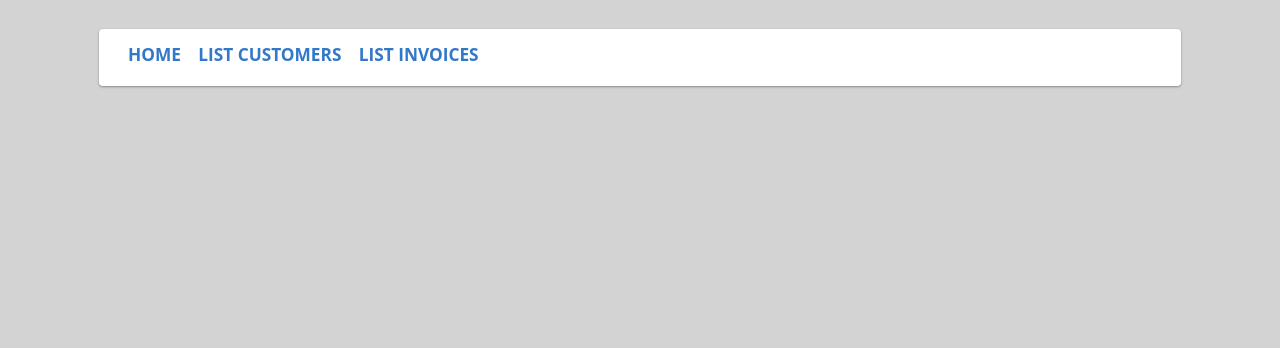
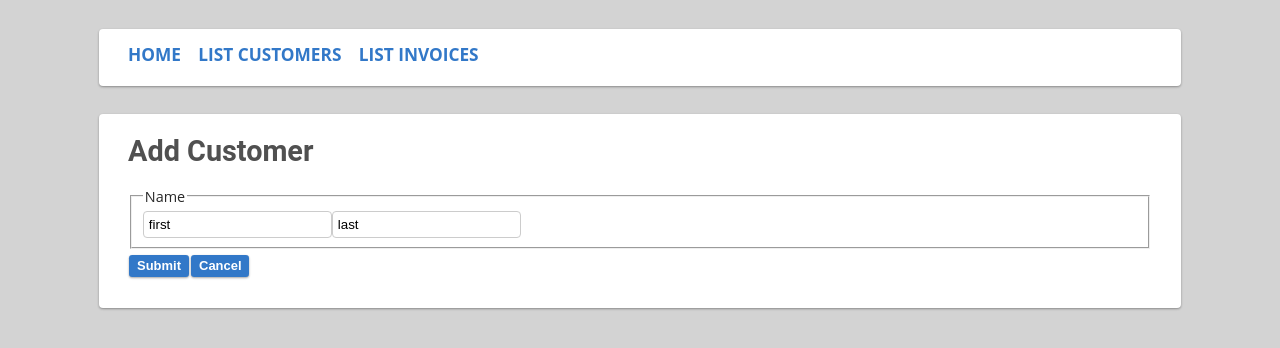
Before and after one commit to OmarHussainX/evolveu-python, a React (Create React App) app in the folder Comp250/front-end/: page /addcustomer in a window 1280 px wide. Shown: the top 348 px of the page. Built offline with nearby package versions, Linux system fonts and the light colour scheme.

Commit message:
created basic 'add customer' form

```diff
--- a/Comp250/front-end/src/App.css
+++ b/Comp250/front-end/src/App.css
@@ -113,6 +113,7 @@ body {
   /* --> Customers, Invoices tables ---------- */
   table.customers th,
   table.invoices th {
+    font-size: 1.1em;
     text-align: left;
     color: grey;
   }
--- a/Comp250/front-end/src/Customers.jsx
+++ b/Comp250/front-end/src/Customers.jsx
@@ -1,7 +1,7 @@
 import React, { Component } from 'react'
 import axios from 'axios'
 
-const DEBUG_MSG = true  // control output of debug messages
+const DEBUG_MSG = true
 
 class Customers extends Component {
   constructor(props) {
@@ -13,7 +13,7 @@ class Customers extends Component {
     }
   }
 
-  async componentDidMount() {
+  componentDidMount = async () => {
     if (DEBUG_MSG) console.log(`--- Customers componentDidMount`)
     const customers = (await axios.get('http://127.0.0.1:5000/customers')).data
     this.setState({
@@ -21,12 +21,21 @@ class Customers extends Component {
     })
   }
 
+  addCustomer = () => {
+    if (DEBUG_MSG) console.log(`--- Customers addCustomer`)
+    this.props.history.push('addcustomer')
+  }
+
   render() {
     return (
       <div className='flex-container-col'>
         <div className='panel'>
           <h1>Customers</h1>
-          <button className='prominent'>Add customer</button>
+          <button
+            className='prominent'
+            onClick={this.addCustomer}>
+            Add customer
+            </button>
           <table className='customers'>
             <thead>
               <tr>
--- a/Comp250/front-end/src/Invoices.jsx
+++ b/Comp250/front-end/src/Invoices.jsx
@@ -1,7 +1,7 @@
 import React, { Component } from 'react'
 import axios from 'axios'
 
-const DEBUG_MSG = true  // control output of debug messages
+const DEBUG_MSG = true
 
 class Invoices extends Component {
   constructor(props) {
@@ -13,7 +13,7 @@ class Invoices extends Component {
     }
   }
 
-  async componentDidMount() {
+  componentDidMount = async () => {
     if (DEBUG_MSG) console.log(`--- Invoices componentDidMount`)
     const invoices = (await axios.get('http://127.0.0.1:5000/invoices')).data
     this.setState({
--- a/Comp250/front-end/src/Main.jsx
+++ b/Comp250/front-end/src/Main.jsx
@@ -1,6 +1,7 @@
 import React from 'react'
 import { Switch, Route } from 'react-router-dom'
 import Customers from './Customers'
+import AddCustomer from './forms/AddCustomer'
 import Invoices from './Invoices'
 
 const Main = () => {
@@ -9,6 +10,7 @@ const Main = () => {
       <Switch>
         <Route exact path='/' component={Home} />
         <Route path='/customers' component={Customers} />
+        <Route path='/addcustomer' component={AddCustomer} />
         <Route path='/invoices' component={Invoices} />
       </Switch>
     </main>
--- /dev/null
+++ b/Comp250/front-end/src/forms/AddCustomer.jsx
@@ -0,0 +1,54 @@
+import React, { Component } from 'react'
+import axios from 'axios'
+
+const DEBUG_MSG = true
+
+class AddCustomer extends Component {
+    constructor(props) {
+        if (DEBUG_MSG) console.log(`--- AddCustomer constructor`)
+        super(props)
+
+        this.state = {
+            customer: {
+                first_name: 'first',
+                last_name: 'last'
+            },
+        }
+    }
+
+    componentDidMount = () => {
+        if (DEBUG_MSG) console.log(`--- AddCustomer componentDidMount`)
+    }
+
+    handleChange = event => {
+        const { name, value } = event.target
+        if (DEBUG_MSG) console.log(`--- AddCustomer handleChange`)
+        if (DEBUG_MSG) console.log(`name: ${name}, value: ${value}`)
+
+        this.setState((prevState) => ({
+            customer: { ...prevState.customer, [name]: value }
+        }))
+    }
+
+    render() {
+        const { first_name, last_name } = this.state.customer
+        return (
+            <div className='flex-container-col'>
+                <div className='panel'>
+                    <h1>Add Customer</h1>
+                    <form>
+                        <fieldset>
+                            <legend>Name</legend>
+                            <input type="text" name="firstname" value={first_name} onChange={this.handleChange} />
+                            <input type="text" name="lastname" value={last_name} onChange={this.handleChange} />
+                        </fieldset>
+                        <button>Submit</button>
+                        <button>Cancel</button>
+                    </form>
+                </div>
+            </div>
+        )
+    }
+}
+
+export default AddCustomer
```
